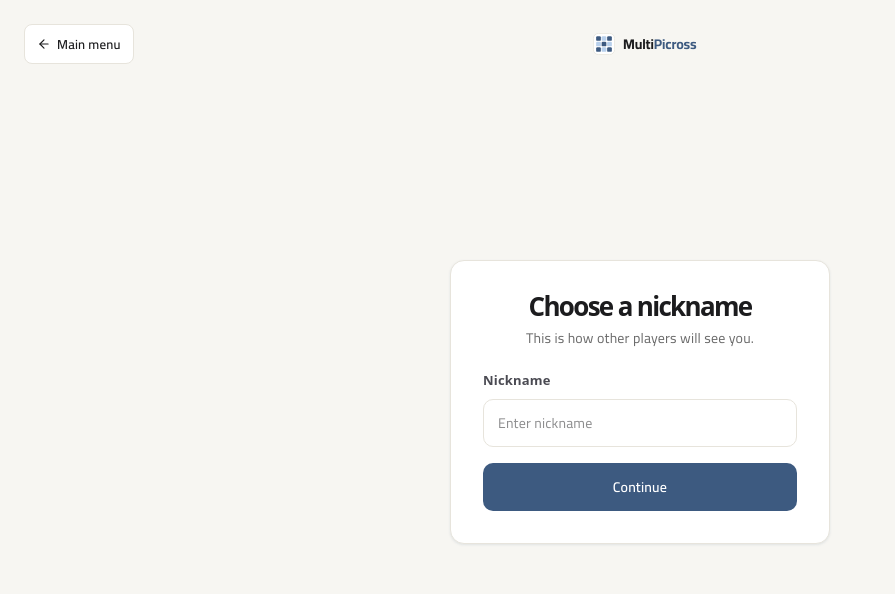
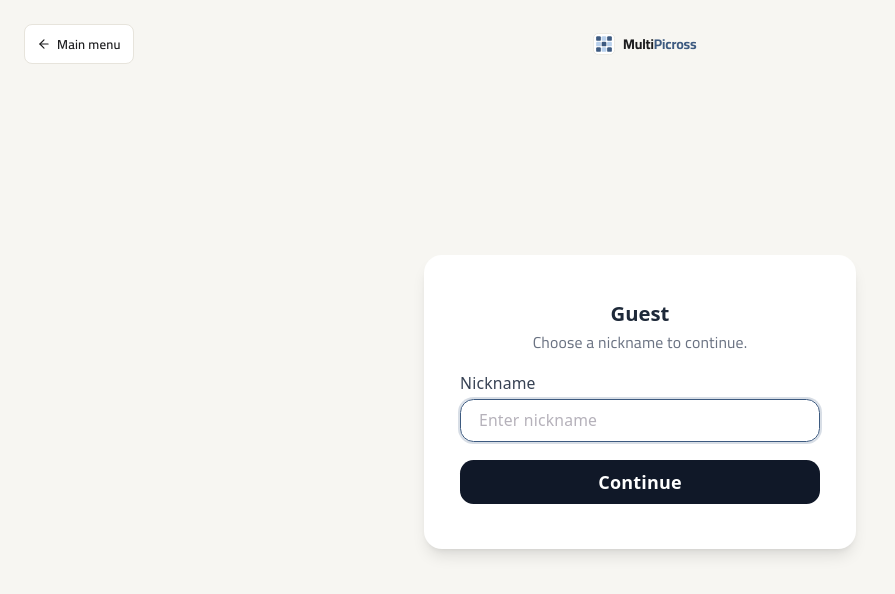
Before and after one commit to Monash-FIT3170/2026W1-MultiPicross, a React (Vite) app in the folder frontend/: page /nickname in a window 1280 px wide. Shown: the top 594 px of the page, without its empty margins (0-895 px from the left). Built offline with nearby package versions, Linux system fonts and the light colour scheme; no server answers.

Commit message:
Align guest nickname page with auth layout

```diff
--- a/frontend/src/pages/GuestNickname.tsx
+++ b/frontend/src/pages/GuestNickname.tsx
@@ -1,7 +1,7 @@
 import { useState, type FormEvent } from "react";
 import { useNavigate } from "react-router-dom";
 import { useAuth } from "../auth/AuthContext";
-import { BackButton, Button, Logo } from "../components/ui";
+import { BackButton, Logo } from "../components/ui";
 
 export function GuestNickname() {
   const navigate = useNavigate();
@@ -45,7 +45,7 @@ export function GuestNickname() {
 
         <Logo size={22} />
 
-        {/* Keeps the logo visually centred */}
+        {/* Keeps the logo centred */}
         <div style={{ width: 100 }} />
       </div>
 
@@ -61,55 +61,43 @@ export function GuestNickname() {
       >
         <form
           onSubmit={handleSubmit}
-          className="mp-surface"
-          style={{
-            width: "100%",
-            maxWidth: 380,
-            padding: 32,
-            display: "flex",
-            flexDirection: "column",
-            gap: 16,
-          }}
+          noValidate
+          className="flex w-full max-w-sm flex-col gap-4 rounded-2xl bg-white px-8 py-10 shadow-lg"
         >
-          <div>
-            <h1
-              style={{
-                margin: "0 0 6px",
-                textAlign: "center",
-                fontSize: 26,
-                fontWeight: 700,
-                color: "var(--color-ink)",
-              }}
-            >
-              Choose a nickname
-            </h1>
-
-            <p
-              style={{
-                margin: 0,
-                textAlign: "center",
-                fontSize: 14,
-                color: "var(--color-ink-muted)",
-              }}
-            >
-              This is how other players will see you.
-            </p>
-          </div>
-
           <div
             style={{
               display: "flex",
               flexDirection: "column",
-              gap: 6,
+              alignItems: "center",
+              gap: 4,
             }}
           >
+            <h1
+              className="text-center text-lg font-semibold text-gray-800"
+              style={{
+                margin: 0,
+                letterSpacing: "0",
+                lineHeight: 1.3,
+              }}
+            >
+              Guest
+            </h1>
+
+            <p
+              className="text-center text-sm text-gray-500"
+              style={{
+                margin: 0,
+                lineHeight: 1.5,
+              }}
+            >
+              Choose a nickname to continue.
+            </p>
+          </div>
+
+          <div className="flex flex-col gap-1">
             <label
               htmlFor="nickname"
-              style={{
-                fontSize: 13,
-                fontWeight: 600,
-                color: "var(--color-ink-soft)",
-              }}
+              className="text-sm font-medium text-gray-700"
             >
               Nickname
             </label>
@@ -125,38 +113,20 @@ export function GuestNickname() {
               maxLength={20}
               autoFocus
               placeholder="Enter nickname"
-              style={{
-                padding: "10px 14px",
-                border: `1px solid ${
-                  error
-                    ? "var(--color-coral-400)"
-                    : "var(--color-line)"
-                }`,
-                borderRadius: 10,
-                fontFamily: "var(--font-ui)",
-                fontSize: 14,
-                color: "var(--color-ink)",
-                background: "#fff",
-                outline: "none",
-              }}
+              className="rounded-xl border border-gray-300 px-4 py-2 text-sm outline-none focus:border-[var(--color-accent-primary)] focus:ring-2 focus:ring-[var(--color-accent-primary)]/20"
             />
 
             {error && (
-              <p
-                style={{
-                  margin: 0,
-                  fontSize: 12,
-                  color: "var(--color-coral-500)",
-                }}
-              >
-                {error}
-              </p>
+              <p className="text-xs text-red-600">{error}</p>
             )}
           </div>
 
-          <Button type="submit" variant="primary" size="md">
+          <button
+            type="submit"
+            className="rounded-xl bg-gray-900 py-2 font-semibold text-white transition hover:bg-black"
+          >
             Continue
-          </Button>
+          </button>
         </form>
       </div>
     </div>
```
